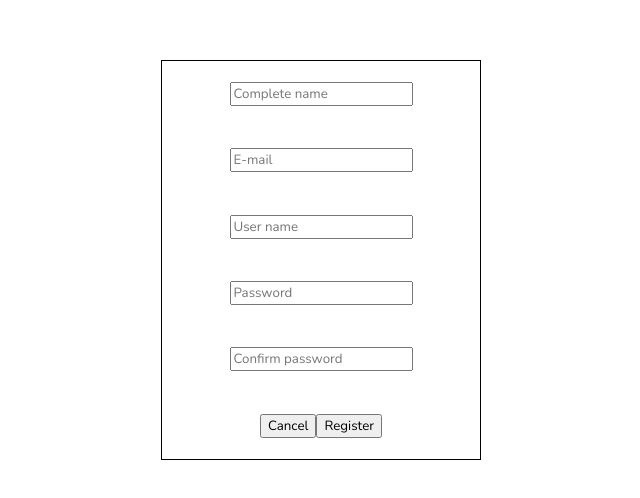
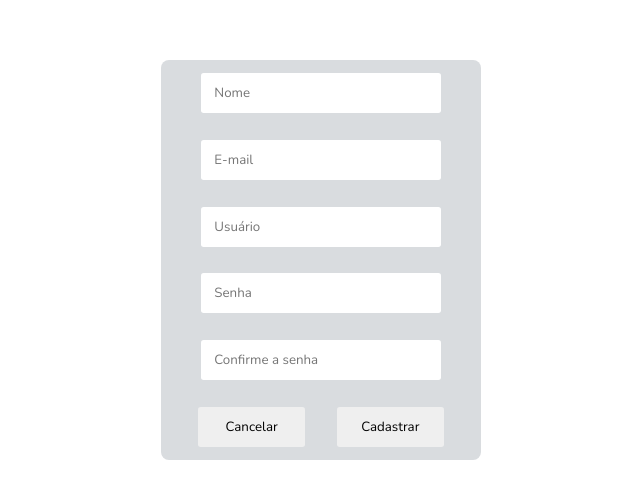
Before and after one commit to fabioVitorTavares/Takss, a React (Vite) app in the folder Tasks/: page /register in a window 1280 px wide. Shown: the part 140-638 px from the top of the page, without its empty margins (319-959 px from the left). Built offline with nearby package versions, Linux system fonts and the light colour scheme.

Commit message:
commit 241220221034

```diff
--- a/Tasks/src/Components/Application/style.css
+++ b/Tasks/src/Components/Application/style.css
@@ -6,7 +6,7 @@
   display: flex;
   flex-direction: column;
   align-items: center;
-  justify-content: center;
+  justify-content: start;
   padding-bottom: 10em;
 
 }
--- a/Tasks/src/Components/Home/index.tsx
+++ b/Tasks/src/Components/Home/index.tsx
@@ -18,7 +18,6 @@ export function Home() {
 
     >
       <path
-        stroke-width="30"
         d="M208.48535,191.51465a12.0001,12.0001,0,0,1-16.9707,16.9707L128,144.9707,64.48535,208.48535a12.0001,12.0001,0,0,1-16.9707-16.9707L111.0293,128,47.51465,64.48535a12.0001,12.0001,0,0,1,16.9707-16.9707L128,111.0293l63.51465-63.51465a12.0001,12.0001,0,0,1,16.9707,16.9707L144.9707,128Z"
       />
     </svg>
--- a/Tasks/src/Components/Login/index.tsx
+++ b/Tasks/src/Components/Login/index.tsx
@@ -1,6 +1,6 @@
 import { FaUser, FaLock } from 'react-icons/fa'
 import { Link, useNavigate } from 'react-router-dom'
-import { useState } from 'react'
+import { KeyboardEvent, useState } from 'react'
 import './style.css'
 
 
@@ -22,7 +22,7 @@ export function Login() {
   )
 
   const userLogin = () => {
-    if (user == '' && password == '') {
+    if (user == 'fabio.furtado' && password == '321') {
       navigate('/application')
     }
     else {
@@ -30,9 +30,16 @@ export function Login() {
     }
   }
 
+  const keyEnter = (e: KeyboardEvent) => {
+    e.keyCode == 13 && userLogin()
+  }
+
+
 
   const login = (
-    <div className='login'>
+    <div
+      onKeyDown={keyEnter}
+      className='login'>
       <div className='inputsLogin'>
         <div className='divInput'>
           <FaUser/>
@@ -70,6 +77,9 @@ export function Login() {
     </div>
   )
 
+
+
+
   return (
     <div className='home'>
       {login}
--- a/Tasks/src/Components/Login/style.css
+++ b/Tasks/src/Components/Login/style.css
@@ -14,13 +14,14 @@
   flex-direction: column;
   align-items: center;
   justify-content: center;
-  background-color: #2225;
+  background-color: var(--c2);
   gap: 3em;
 }
 
 .input {
   padding-left: 1em;
   margin-left: 0.5em;
+  width: 18em;
   height: 3em;
   border-radius: 0.2em;
   outline: none;
--- a/Tasks/src/Components/Register/index.tsx
+++ b/Tasks/src/Components/Register/index.tsx
@@ -8,15 +8,15 @@ export function Register() {
 
   const inputCompleteName = (
     <input
-      className='inputUserName'
+      className='inputUserName inputRegister'
       type="text"
-      placeholder='Complete name'
+      placeholder='Nome'
     />
   )
 
   const inputEmail = (
     <input
-      className='inputUserEmail'
+      className='inputUserEmail inputRegister'
       type="email"
       placeholder='E-mail'
     />
@@ -24,41 +24,43 @@ export function Register() {
 
   const inputUserName = (
     <input
-      className='inputUser'
+      className='inputUser inputRegister'
       type="text"
-      placeholder='User name'
+      placeholder='Usuário'
     />
   )
 
   const inputPassword = (
     <input
-      className='inputPassword'
+      className='inputPassword inputRegister'
       type="password"
-      placeholder='Password'
+      placeholder='Senha'
     />
   )
 
   const inputConfirmPassword = (
     <input
-      className='inputConfirmPassword'
+      className='inputConfirmPassword inputRegister'
       type="password"
-      placeholder='Confirm password'
+      placeholder='Confirme a senha'
     />
   )
 
   const btnCancel = (
     <button
-      onClick={()=> navigate('/')}
+      className='btnRegisterRegister'
+      onClick={()=> navigate('/login')}
     >
-      Cancel
+      Cancelar
     </button>
   )
 
   const btnRegister = (
     <button
+      className='btnRegisterRegister'
       onClick={()=> navigate('/')}
       >
-      Register
+      Cadastrar
     </button>
   )
 
@@ -70,7 +72,7 @@ export function Register() {
       {inputUserName}
       {inputPassword}
       {inputConfirmPassword}
-      <div>
+      <div className='btnsRegister'>
         {btnCancel}
         {btnRegister}
       </div>
--- a/Tasks/src/Components/Register/style.css
+++ b/Tasks/src/Components/Register/style.css
@@ -5,6 +5,34 @@
   flex-direction: column;
   align-items: center;
   justify-content: space-around;
-  border: 1px solid #000;
+  background-color: var(--c2);
+  border-radius: 0.5em;
+}
 
+.inputRegister {
+  border: none;
+  outline: none;
+  width: 18em;
+  height: 3em;
+  padding-left: 1em;
+  border-radius: 0.2em;
 }
+
+.btnsRegister {
+  display: flex;
+  gap: 2em;
+}
+
+
+.btnRegisterRegister {
+  width: 8em;
+  height: 3em;
+  border: none;
+  outline: none;
+  border-radius: 0.2em;
+  cursor: pointer;
+}
+
+.btnRegisterRegister:hover {
+  outline: 0.1em solid black;
+}
```
